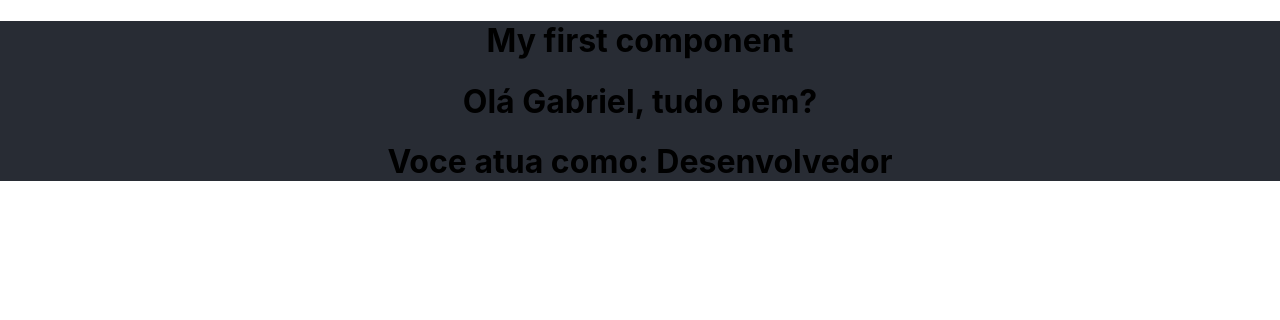
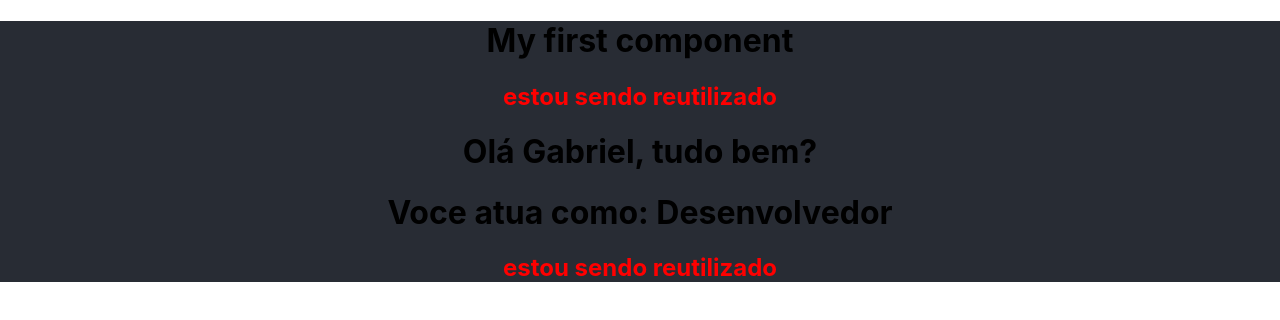
Before and after one commit to bielalmd/react-hooks-router-projects, a React (Create React App) app in the folder hello-world/: page / in a window 1280 px wide. Shown: the top 320 px of the page. Built offline with nearby package versions, Linux system fonts and the light colour scheme.

Commit message:
feat: hierarchy components

```diff
--- a/hello-world/src/App.jsx
+++ b/hello-world/src/App.jsx
@@ -4,6 +4,7 @@
 
 // Styles
 import './App.css';
+import MyComponent from './components/MyComponent';
 
 
 function App() {
@@ -11,6 +12,7 @@
     <div className="App">
       <FirstComponent/>
       <TemplateExpressions/>
+      <MyComponent/>
 
     </div>
   );
--- a/hello-world/src/components/FirstComponent.jsx
+++ b/hello-world/src/components/FirstComponent.jsx
@@ -1,7 +1,10 @@
+import MyComponent from "./MyComponent";
+
 const FirstComponent = () => {
     return (
         <div>
             <h1>My first component</h1>
+            <MyComponent/>
         </div>
     );
 };
--- /dev/null
+++ b/hello-world/src/components/MyComponent.jsx
@@ -0,0 +1,9 @@
+const MyComponent = () => {
+    return (
+        <div>
+            <h2>estou sendo reutilizado</h2>
+        </div>
+    )
+}
+
+export default MyComponent
```
